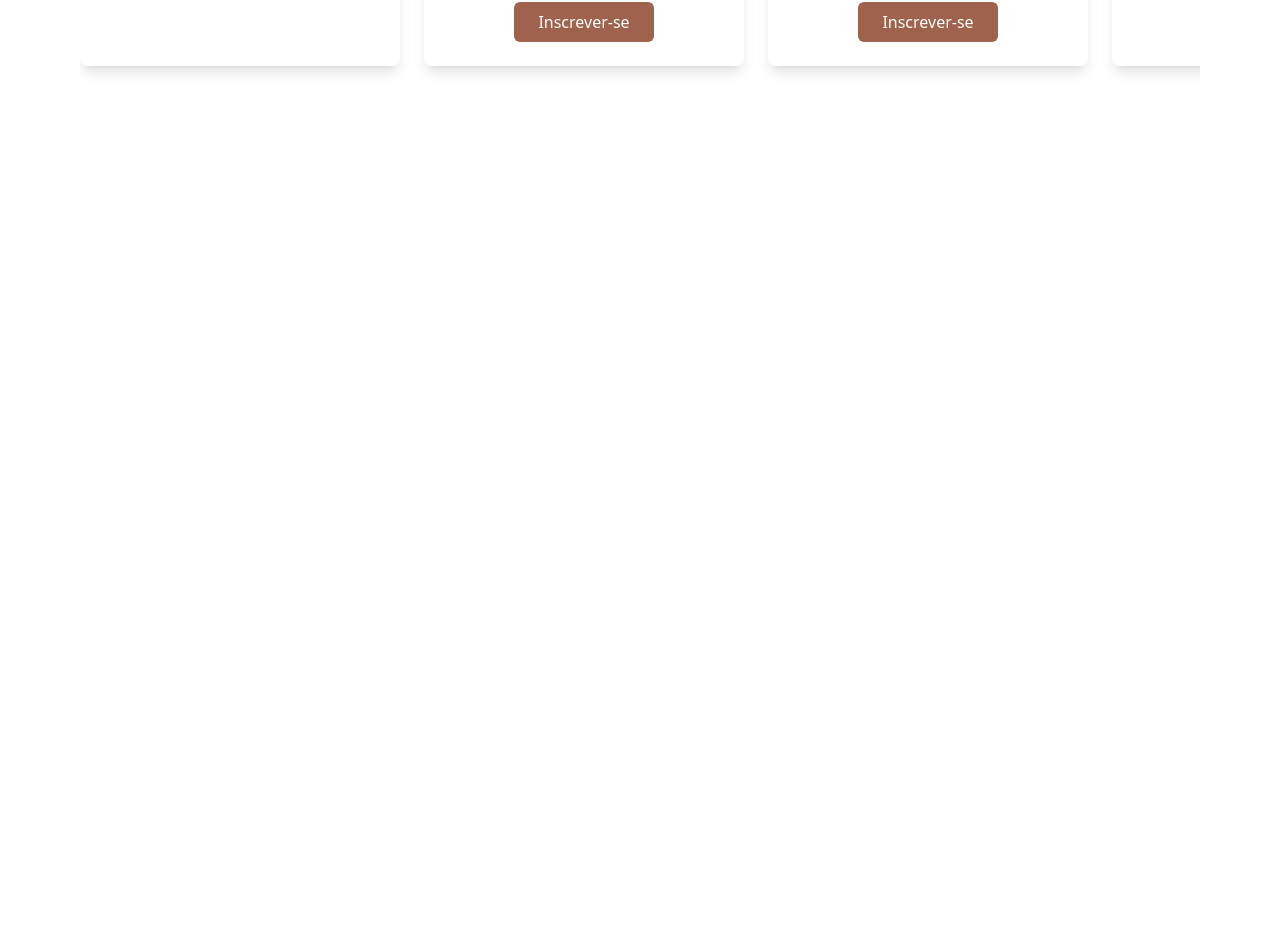
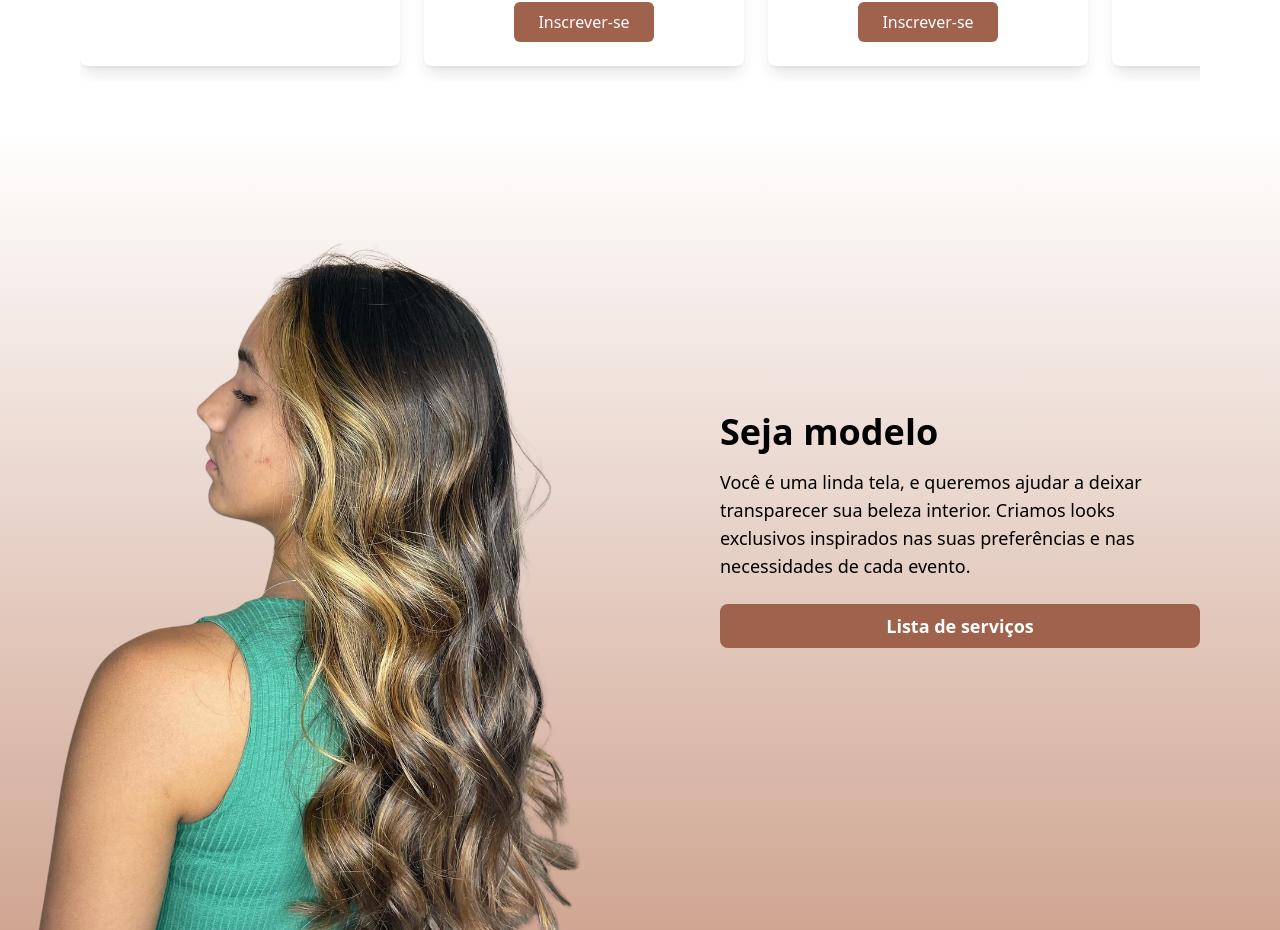
Before and after one commit to RiqueBruno/acad-w-z, a Next.js app: page / in a window 1280 px wide. Shown: the part 3300-4230 px from the top of the page. Before the commit the page ends 3430 px from the top, so only its background shows below. Built offline with nearby package versions, Linux system fonts and the light colour scheme.

Commit message:
feat: page - adiciona componente BeModelAd à página inicial

```diff
--- a/src/app/page.tsx
+++ b/src/app/page.tsx
@@ -1,6 +1,7 @@
 'use client';
 
 import About from '@/components/About';
+import BeModelAd from '@/components/BeModelAd';
 import CarouselComponent from '@/components/Carousel';
 import carouselData from '@/components/Carousel/data';
 import CoursesAd from '@/components/CoursesAd';
@@ -22,6 +23,7 @@ export default function Home() {
       <ServiceList services={services} />
       <CoursesAd />
       <CoursesCarousel courses={courses} />
+      <BeModelAd />
     </main>
   );
 }
```
